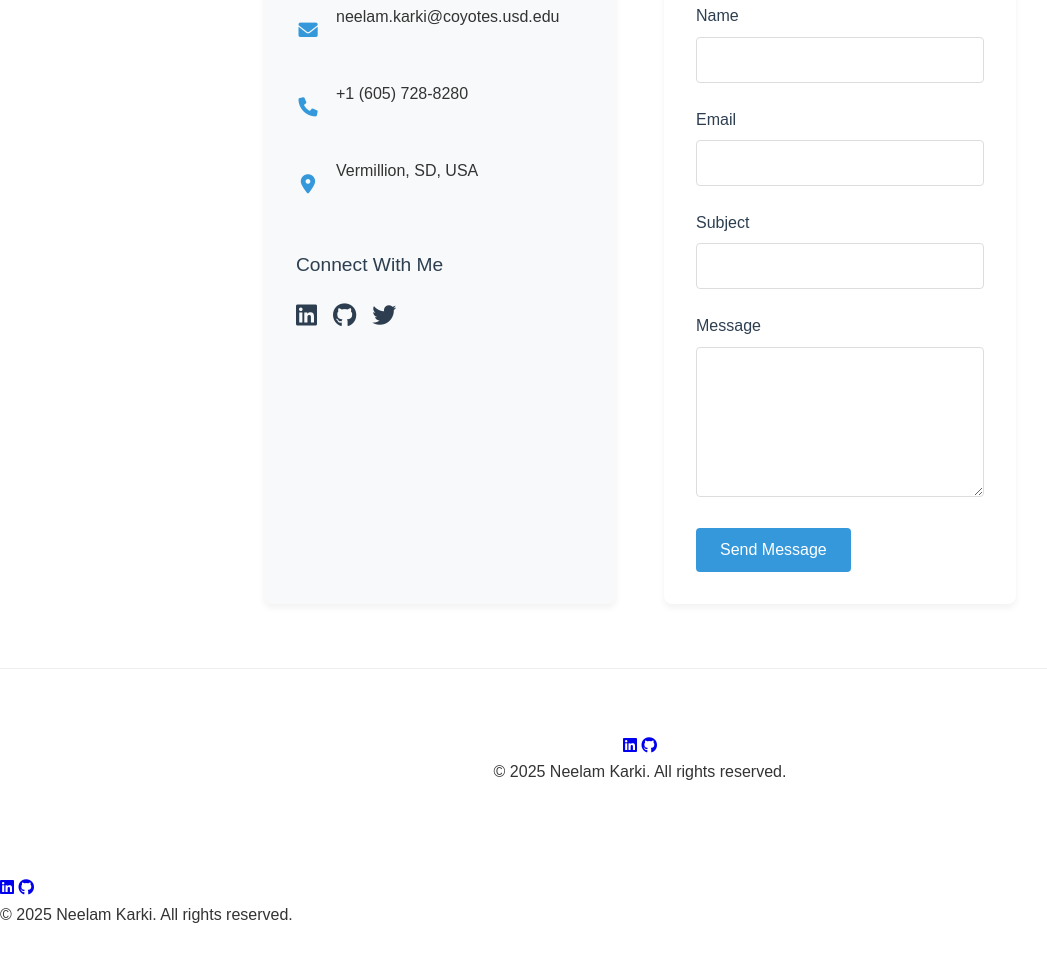
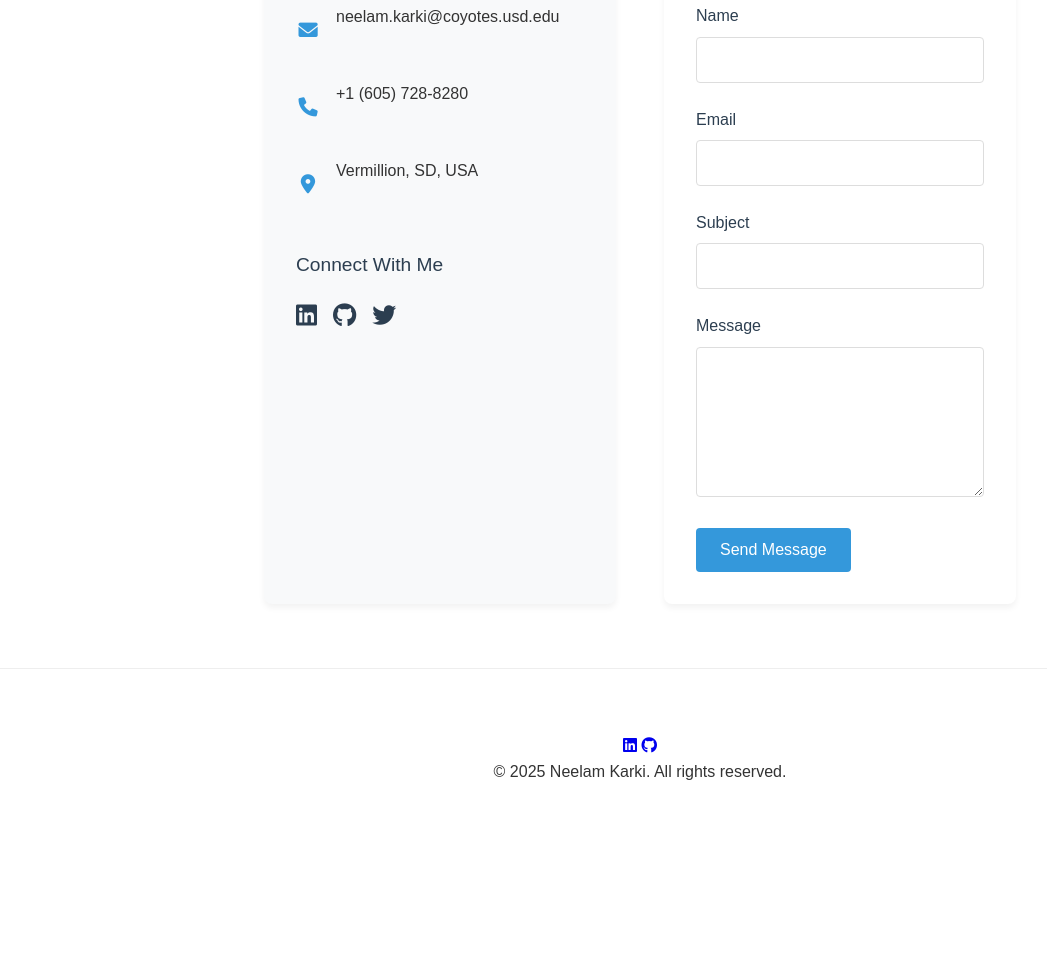
Before and after one commit to neelamk57/neelamk57.github.io, a plain HTML site: page contact.html in a window 1280 px wide. Shown: the part 424-1378 px from the top of the page, without its empty margins (0-1047 px from the left). After the commit the page ends 1259 px from the top, so only its background shows below. Drawn offline with Linux system fonts and the light colour scheme.

```diff
--- a/contact.html
+++ b/contact.html
@@ -221,12 +221,6 @@
         </div>
         <p>&copy; 2025 Neelam Karki. All rights reserved.</p>
     </footer>
-        <div class="social-links">
-            <a href="https://linkedin.com/in/neelamkarki" target="_blank"><i class="fab fa-linkedin"></i></a>
-            <a href="https://github.com/neelamk57" target="_blank"><i class="fab fa-github"></i></a>
-        </div>
-        <p>&copy; 2025 Neelam Karki. All rights reserved.</p>
-    </footer>
 
     <script>
         // Simple form handling
```
